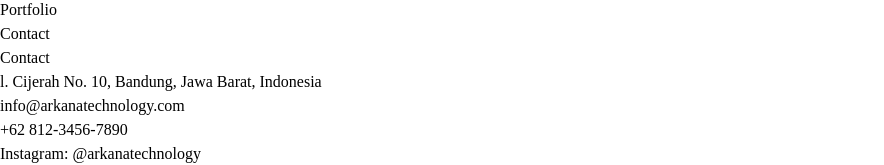
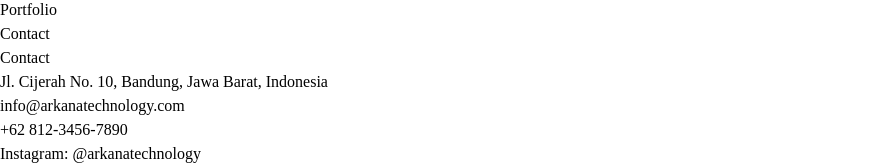
Before and after one commit to salsaabilaaa250-ux/arkana-technology, a React (Vite) app: page /Contact in a window 1280 px wide. Shown: the part 897-1062 px from the top of the page, without its empty margins (0-884 px from the left). Built offline with nearby package versions, Linux system fonts and the light colour scheme.

Commit message:
mengubah alamat footer yang typo

```diff
--- a/src/components/Footer.jsx
+++ b/src/components/Footer.jsx
@@ -38,7 +38,7 @@
           </h3>
 
           <div className="space-y-2 text-slate-300">
-            <p>l. Cijerah No. 10, Bandung,
+            <p>Jl. Cijerah No. 10, Bandung,
                   Jawa Barat, Indonesia</p>
             <p>info@arkanatechnology.com</p>
             <p>+62 812-3456-7890</p>
```
